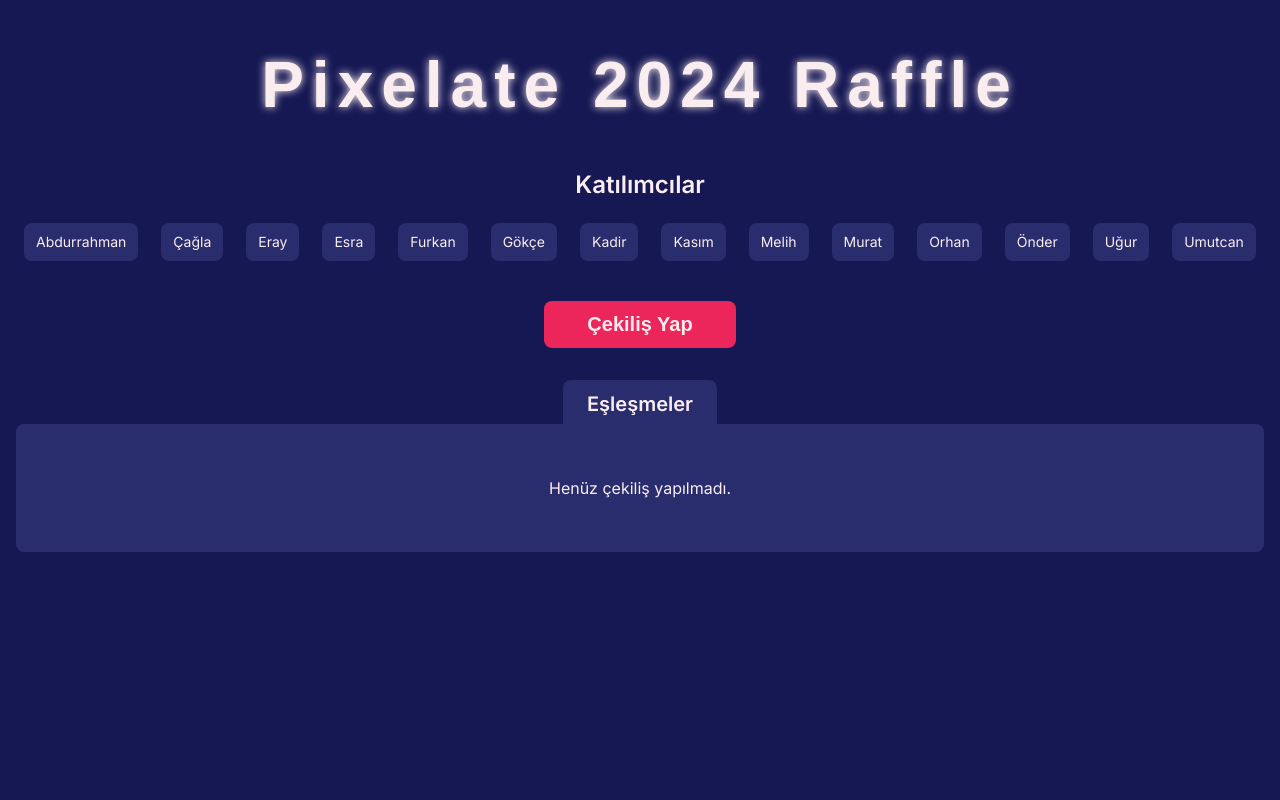
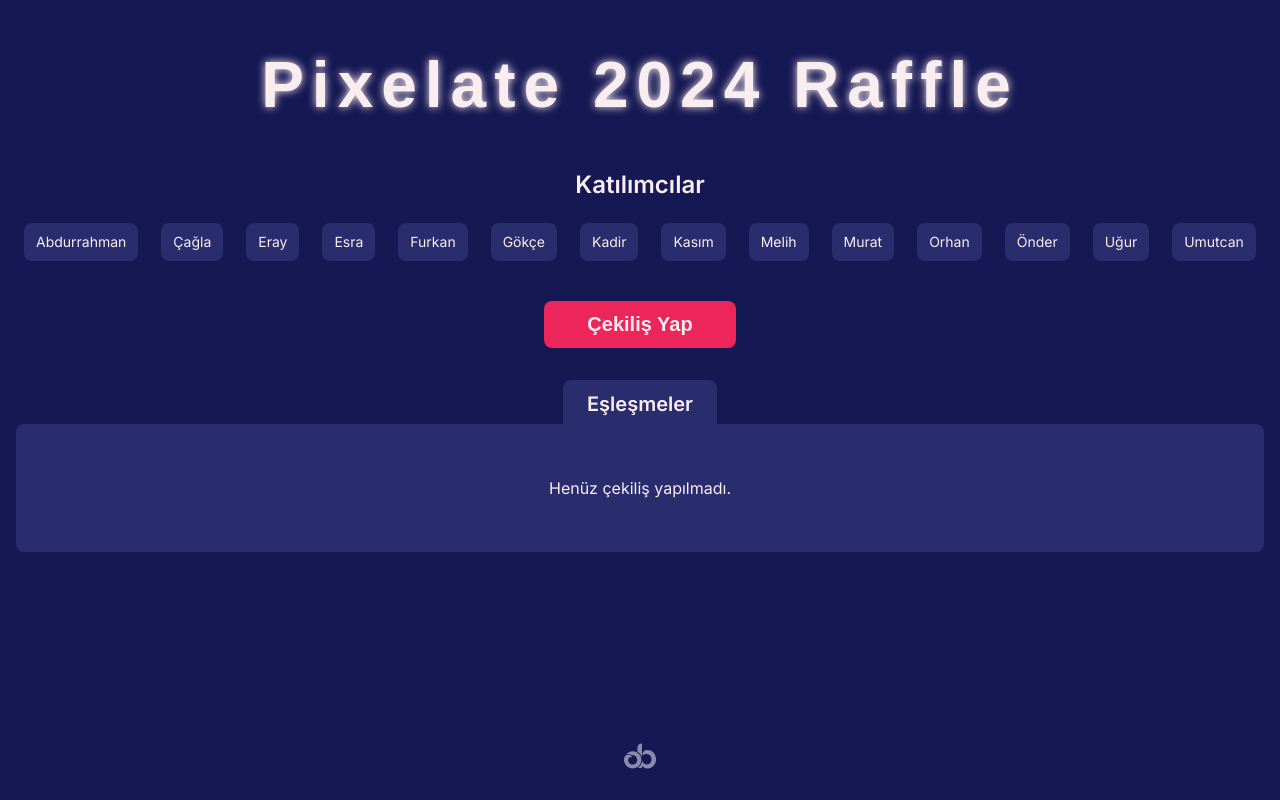
Before and after one commit to onderbakirtas/raffle, a SvelteKit app: page / in a window 1280 px wide. Built offline with nearby package versions, Linux system fonts and the light colour scheme; a web font is replaced by a local one.

Commit message:
feat: add logo

```diff
--- a/src/routes/+page.svelte
+++ b/src/routes/+page.svelte
@@ -81,6 +81,8 @@
 	};
 </script>
 
+<main>
+	<div class="content">
 		<h1 class="header">Pixelate 2024 Raffle</h1>
 
 		<section>
@@ -122,6 +124,10 @@
 				{/each}
 			</div>
 		</section>
+	</div>
+
+	<a href="https://onderb.dev" class="ob"><img src="/ob.svg" alt="Önder Bakırtaş" /></a>
+</main>
 
 {#if !isDrawing && isStarted}
 	<div class="confetti">
@@ -137,6 +143,13 @@
 {/if}
 
 <style>
+	main {
+		padding: 1rem;
+		display: flex;
+		flex-direction: column;
+		min-height: 100vh;
+	}
+
 	.confetti {
 		position: fixed;
 		top: -50px;
@@ -153,7 +166,7 @@
 		text-align: center;
 		font-family: 'Codystar', sans-serif;
 		margin: 2rem 0 3rem;
-		font-size: 4rem;
+		font-size: clamp(2rem, 5vw, 4rem);
 		letter-spacing: 0.5rem;
 		text-shadow: 0 0 0.5rem #faedf0;
 		animation: blink 1s infinite;
@@ -257,6 +270,21 @@
 		align-items: center;
 	}
 
+	.ob {
+		display: block;
+		margin: auto auto 0.5rem;
+		width: 2rem;
+		opacity: 0.5;
+	}
+
+	.ob:hover {
+		opacity: 1;
+	}
+
+	.ob img {
+		width: 2rem;
+	}
+
 	@keyframes blink {
 		0% {
 			text-shadow: 0 0 0.5rem #faedf0;
--- a/static/global.css
+++ b/static/global.css
@@ -9,7 +9,6 @@ html, body {
 }
 
 body {
-	padding: 1rem;
 	width: 100%;
 	font-weight: 100;
 	background-color: #161853;
```
Also changed, not shown: static/favicon.png, static/ob.svg (added). Lines whose indentation alone changed are shown as unchanged.
